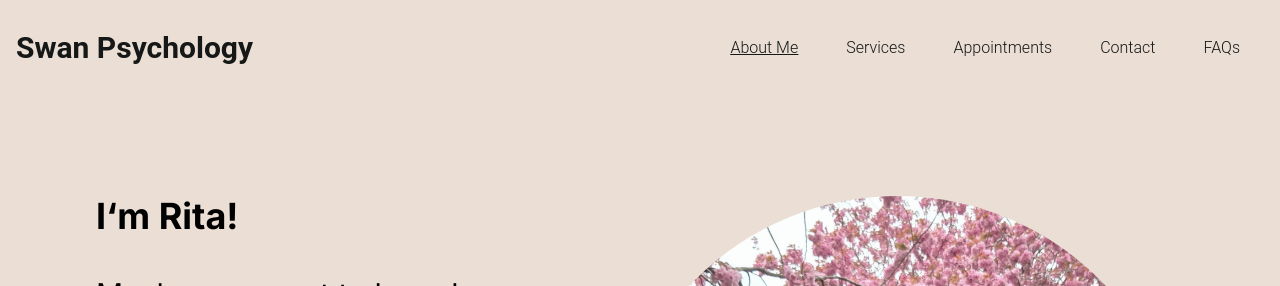
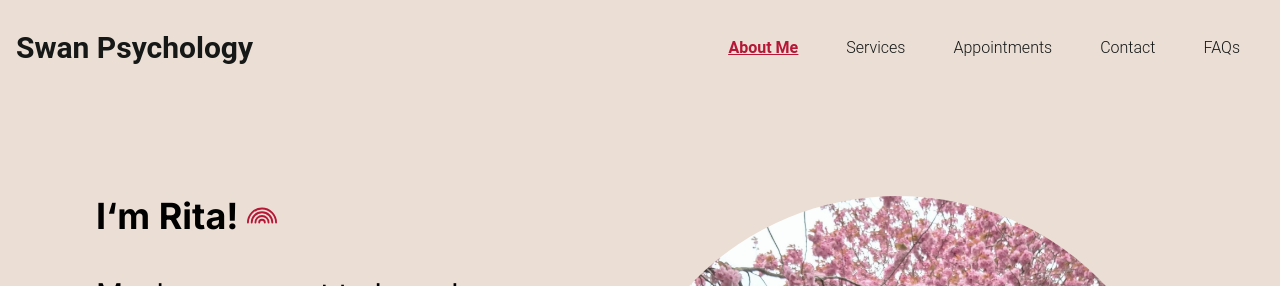
Before and after one commit to filipalacerda/swanpsychology, a Next.js app: page /about in a window 1280 px wide. Shown: the top 286 px of the page. Built offline with nearby package versions, Linux system fonts and the light colour scheme.

Commit message:
Adds styles

```diff
--- a/app/about/page.tsx
+++ b/app/about/page.tsx
@@ -1,11 +1,14 @@
 import Image from "next/image";
 import profilePicture from "../assets/rita.jpg";
+import { BsRainbow } from "react-icons/bs";
 
 const About = () => {
   return (
     <section className="md:p-24 p-12 flex md:mt-20 mt-10 md:gap-20 gap-10 md:flex-row flex-col">
       <div className="w-4/5 leading-14">
-        <h2 className="md:text-4xl text-2xl font-bold">I&lsquo;m Rita!</h2>
+        <h2 className="md:text-4xl text-2xl font-bold flex gap-2 items-center">
+          I&lsquo;m Rita! <BsRainbow color="#b61737" size={30} />
+        </h2>
         <h3 className="mt-10 font-md md:text-3xl text-lg">
           Maybe you want to launch a business. Maybe you want to turn a hobby
           into something more. Or maybe you have a creative project to share
@@ -26,7 +29,7 @@ const About = () => {
         alt="Profile picture"
         width={600}
         height={600}
-        className="rounded-full"
+        className="rounded-full flex flex-1"
         style={{ width: "600px", height: "600px" }}
         priority={true}
       />
--- a/app/components/navigationalHeader/index.tsx
+++ b/app/components/navigationalHeader/index.tsx
@@ -39,8 +39,8 @@ const NavigationalHeader = () => {
           {navItems.map((item) => (
             <li
               key={item.id}
-              className={`p-4 m-2 cursor-pointer text-[#151817] text-nowrap font-light ${
-                currentPath === item.href && "underline"
+              className={`p-4 m-2 cursor-pointer text-[#151817] text-nowrap font-light hover:text-red ${
+                currentPath === item.href && "underline text-red font-semibold"
               }`}
             >
               <Link href={item.href}>{item.text}</Link>
@@ -84,8 +84,8 @@ const NavigationalHeader = () => {
           {navItems.map((item) => (
             <li
               key={item.id}
-              className={`p-4 duration-300 hover:text-black cursor-pointer text-[#151817] font-light ${
-                currentPath === item.href && "underline"
+              className={`p-4 duration-300 hover:text-black cursor-pointer text-[#151817] font-light hover:text-red ${
+                currentPath === item.href && "underline text-red font-semibold"
               }`}
               onClick={() => hideNav()}
             >
```
